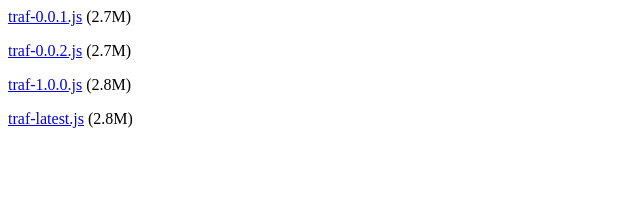
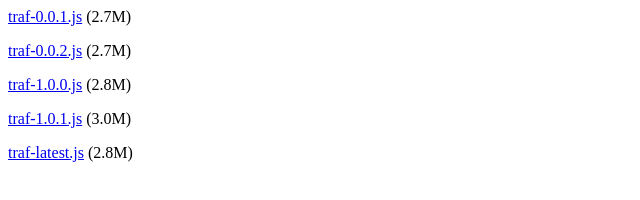
Before and after one commit to kba/traf, a plain HTML site: page index.html in a window 1280 px wide. Shown: the whole page, without its empty margins (0-640 px from the left). Drawn offline with Linux system fonts and the light colour scheme.

Commit message:
Rebuilt 1.0.1

```diff
--- a/index.html
+++ b/index.html
@@ -1,4 +1,5 @@
 <p><a href='./dist/traf-0.0.1.js'>traf-0.0.1.js</a> (2.7M)</p>
 <p><a href='./dist/traf-0.0.2.js'>traf-0.0.2.js</a> (2.7M)</p>
 <p><a href='./dist/traf-1.0.0.js'>traf-1.0.0.js</a> (2.8M)</p>
+<p><a href='./dist/traf-1.0.1.js'>traf-1.0.1.js</a> (3.0M)</p>
 <p><a href='./dist/traf-latest.js'>traf-latest.js</a> (2.8M)</p>
```
Also changed, not shown: 1 other file.
